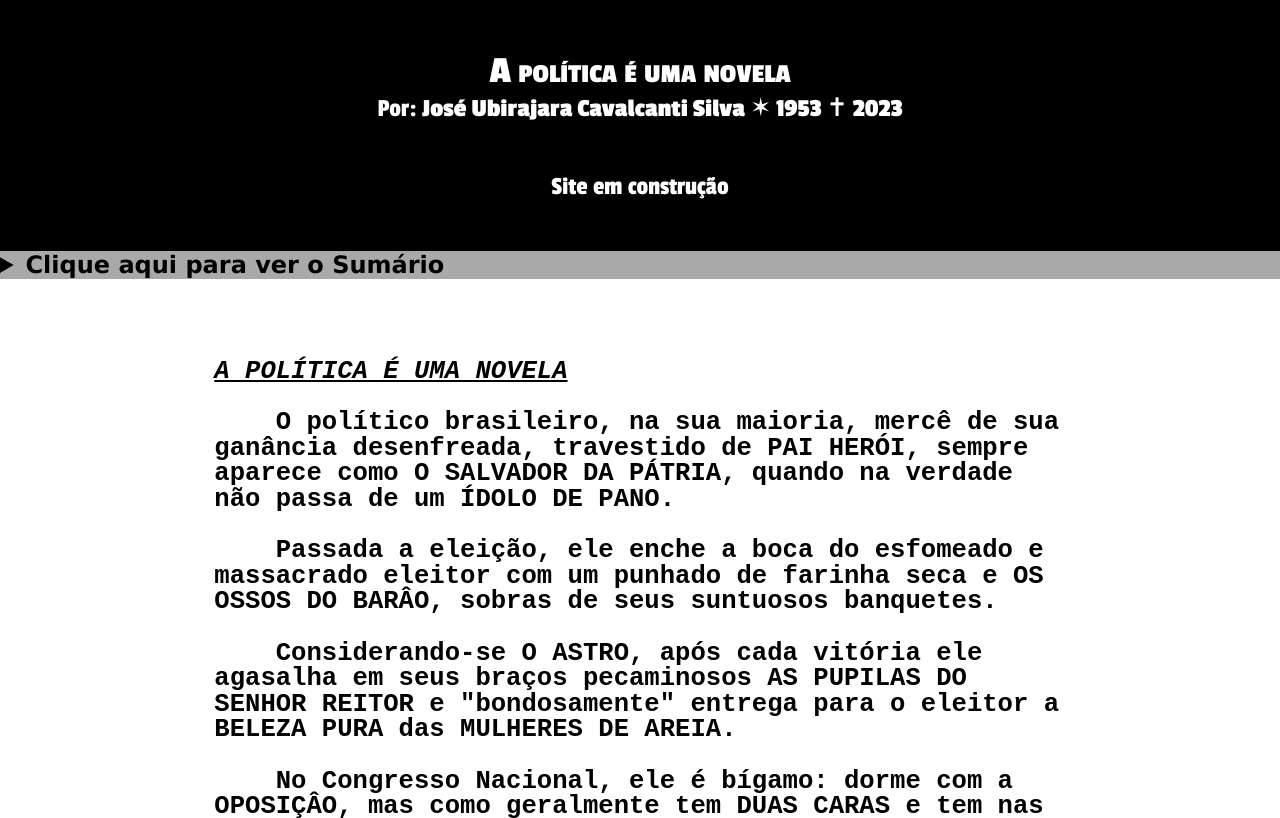
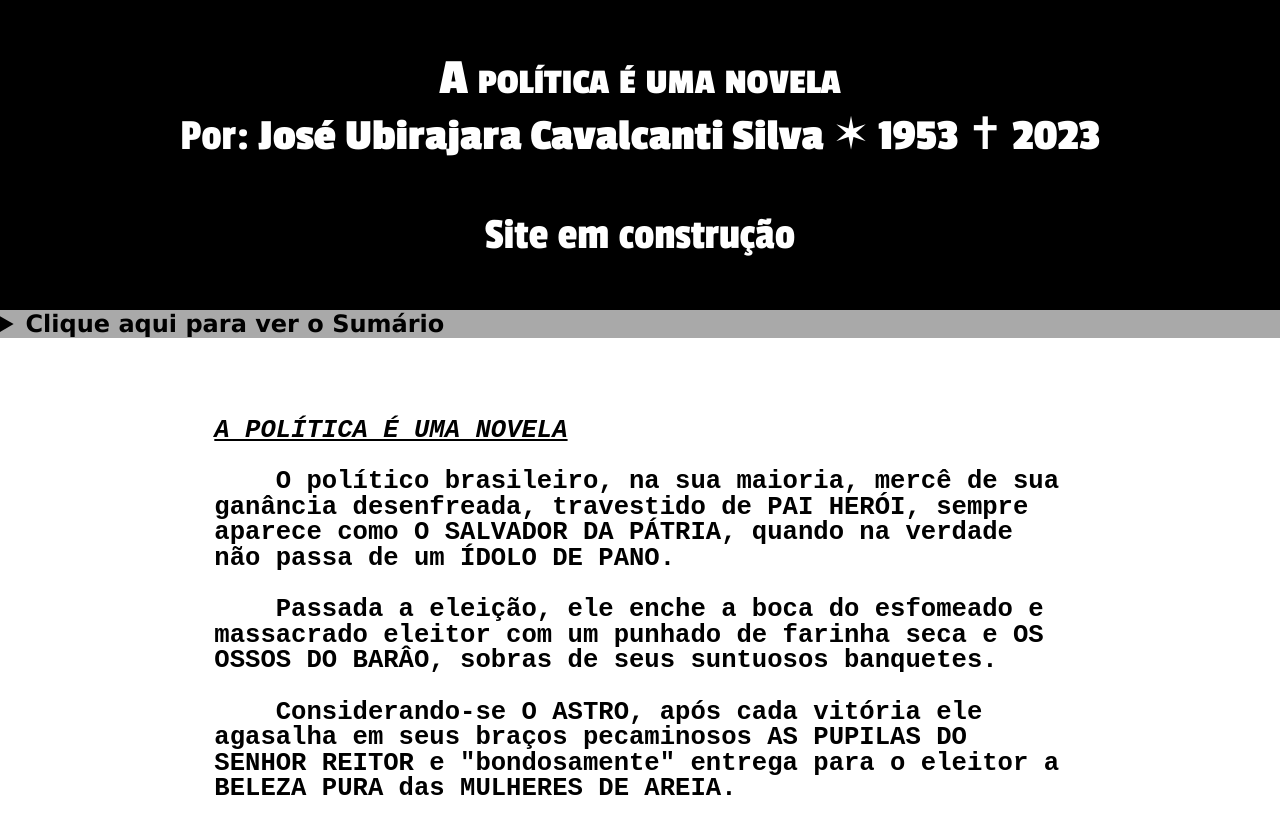
Before and after one commit to samyr1978/biragalego, a plain HTML site: page index.html in a window 1280 px wide. Shown: the top 818 px of the page. Drawn offline with Linux system fonts and the light colour scheme.

Commit message:
Add files via upload

```diff
--- a/css/estilo.css
+++ b/css/estilo.css
@@ -32,12 +32,12 @@ header {
 header > h1 {
     padding-top: 50px;
     font-variant: small-caps ;
-    font-size: 3vw;
+    font-size: 4vw;
 }
 
 header > p {
     padding-bottom: 50px;
-    font-size: 2vw;
+    font-size: 3.5vw;
 
 }
 
@@ -76,7 +76,7 @@ section {
 
 section > p {
     padding-bottom: 5px;
-    font-size: 2.2vw;
+    font-size: 3vw;
     text-indent: 40px;
 }
 
```
